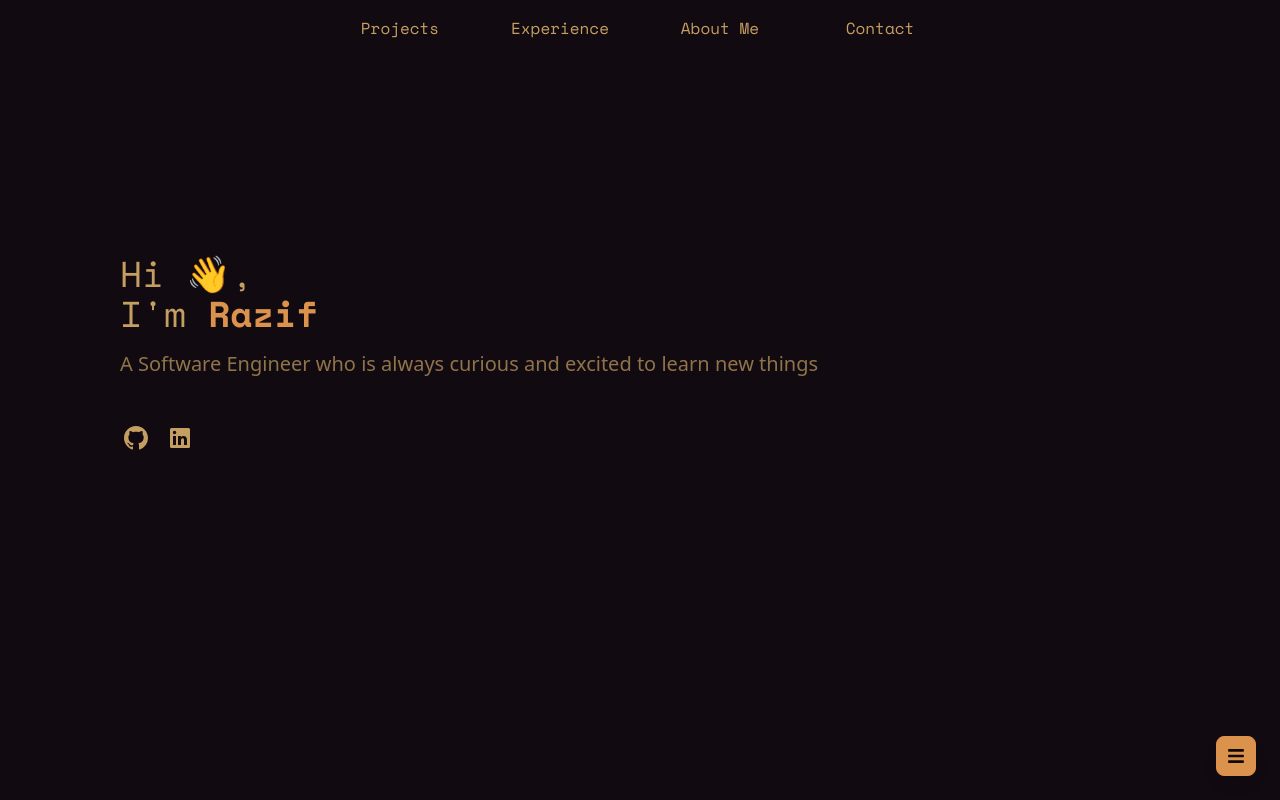
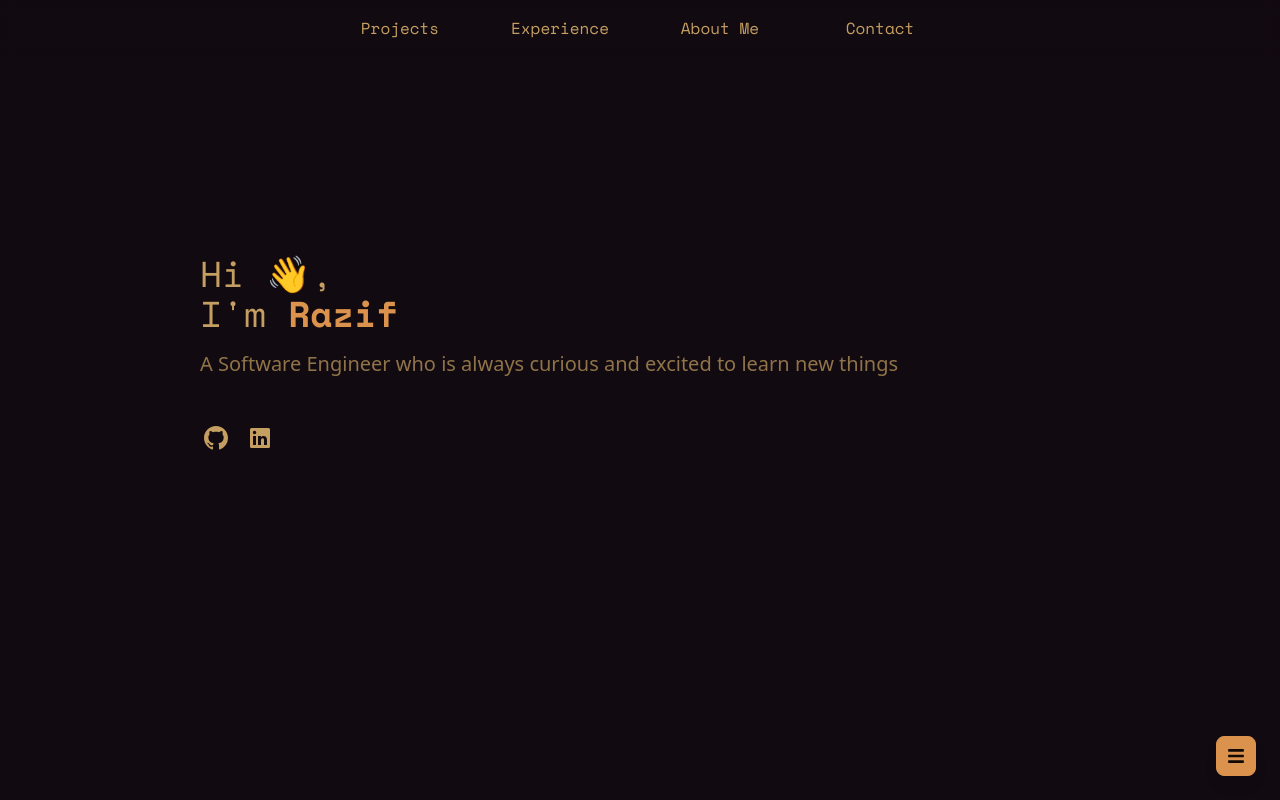
Before and after one commit to razzzp/razzzp.github.io, a Next.js app: page / in a window 1280 px wide. Shown: the top 800 px of the page. Built offline with nearby package versions, Linux system fonts and the light colour scheme.

Commit message:
tweak padding

```diff
--- a/src/app/page.tsx
+++ b/src/app/page.tsx
@@ -259,7 +259,7 @@ export default function Home() {
         {text: "About Me", link: "#aboutme"},
         {text: "Contact", link: "#contact"},
         ]}/>
-      <main className="flex flex-col items-center justify-center text-base-content px-15 md:px-30">
+      <main className="flex flex-col items-center justify-center text-base-content px-15 md:px-50">
         <FullPaddedSection>
           <div className="space-y-4 h-[70vh] flex flex-col justify-center">
             <h2 className="text-4xl font-mono">Hi 👋,<br/> I'm <span className="font-bold text-primary">Razif</span> </h2>
```
